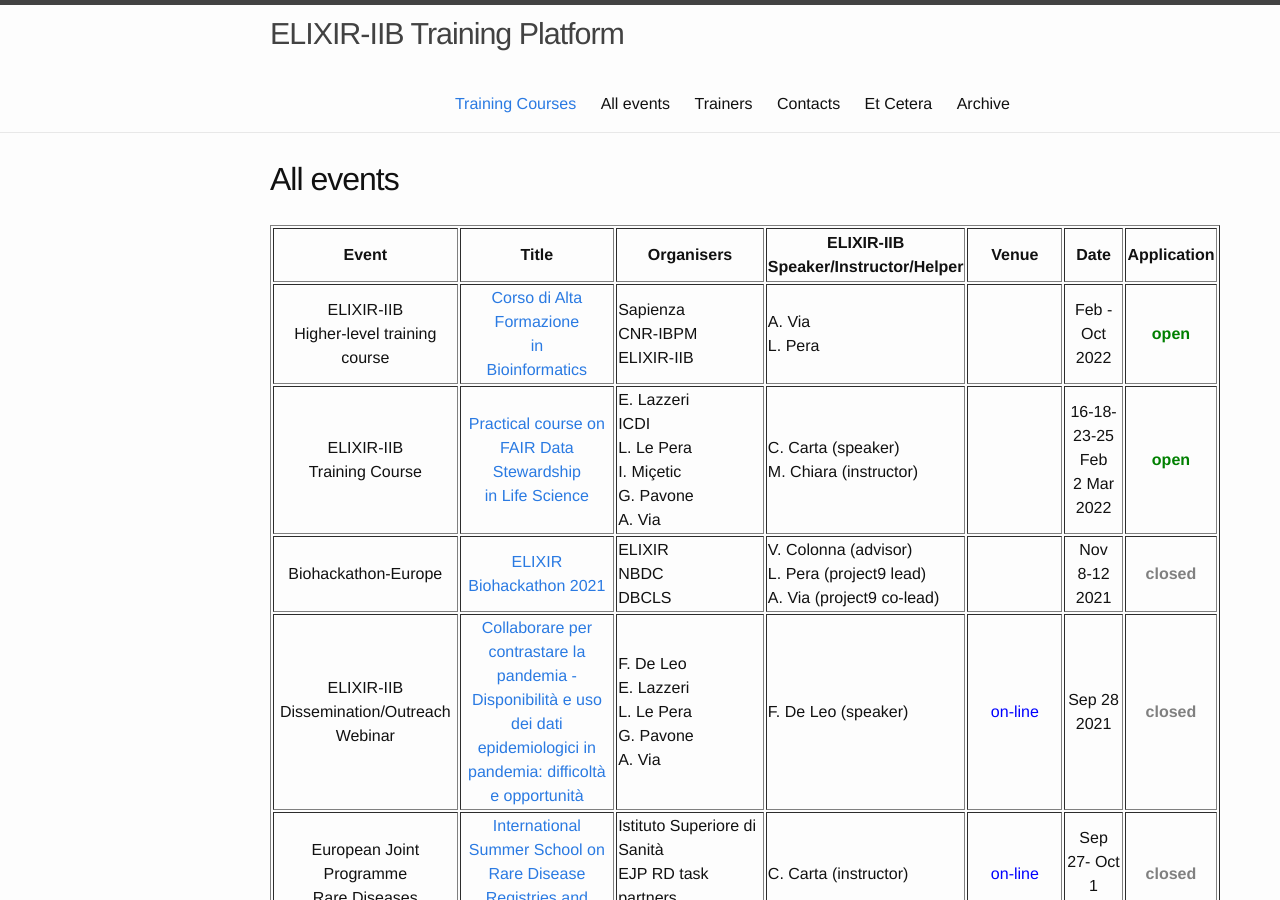
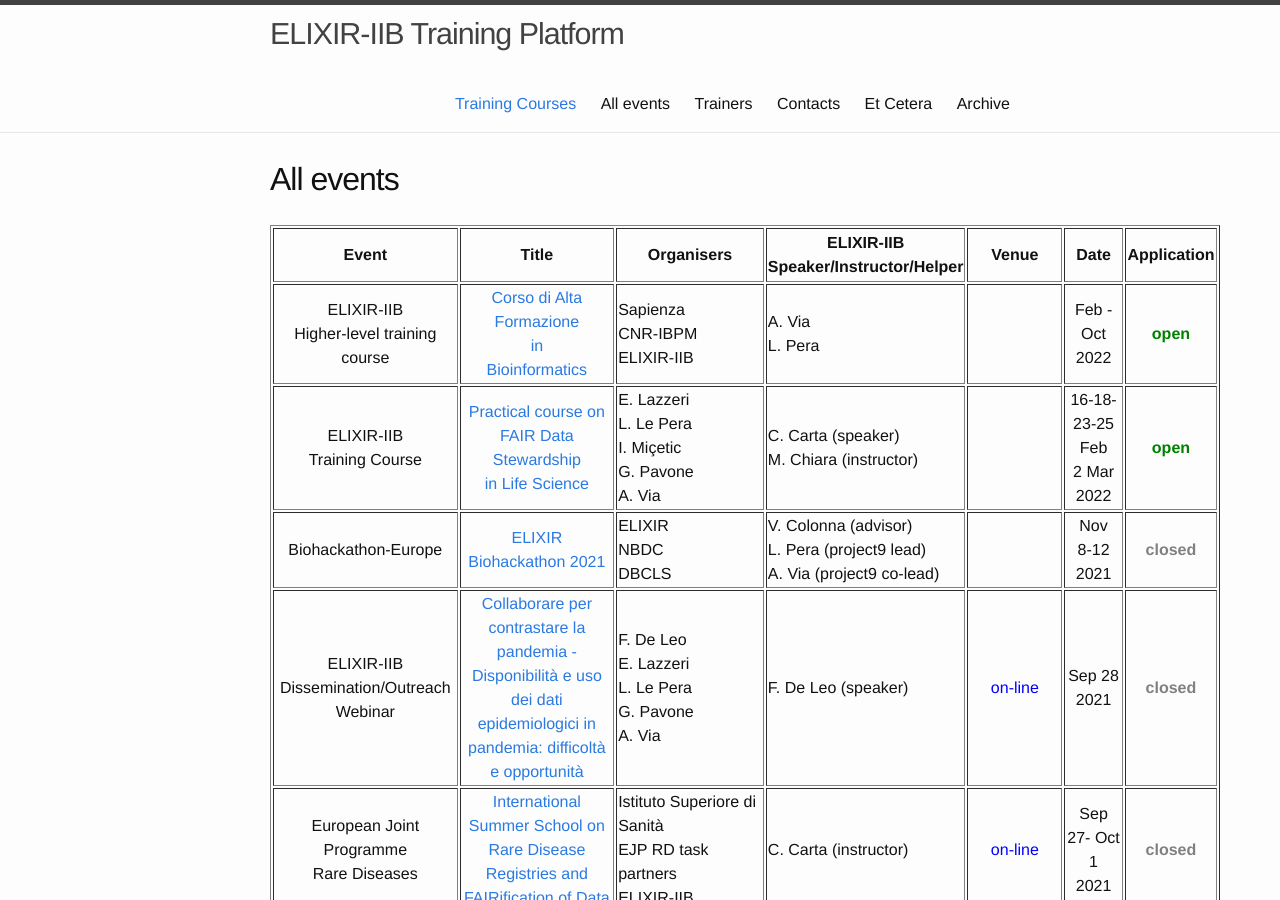
Before and after one commit to ELIXIR-IIB-training/website, a Jekyll site: the page built from _pages/01-all_events.md, in a window 1280 px wide and 900 px high. Built offline with Jekyll 4.4.1, drawn with Linux system fonts in a browser that asks for light colours.

Commit message:
Typo in Organisers

```diff
--- a/_pages/01-all_events.md
+++ b/_pages/01-all_events.md
@@ -26,7 +26,7 @@ permalink: /all_events/
 	<tr>
 <td height="50" align="center">ELIXIR-IIB<br>Training Course</td>
    <td height="50" width="220" align="center"><a href="https://elixir-iib-training.github.io/website/2022/02/16/FAIR_Data_Stewardship-online.html">Practical course on<br>FAIR Data Stewardship<br>in Life Science</a></td>
-   <td height="50" width="150">E. Lazzeri<br>ICDI<br>L. Le Pera<br>I. Miçetic<br>G. Pavone<br>A. Via</td>
+   <td height="50" width="150">E. Lazzeri<br>L. Le Pera<br>I. Miçetic<br>G. Pavone<br>A. Via</td>
    <td height="50" width="150">C. Carta (speaker)<br>M. Chiara (instructor)</td>
    <td height="50" align="center"><font color="blue"></font></td>
    <td height="50" width="75" align="center">16-18-23-25 Feb<br>2 Mar 2022</td>
```
